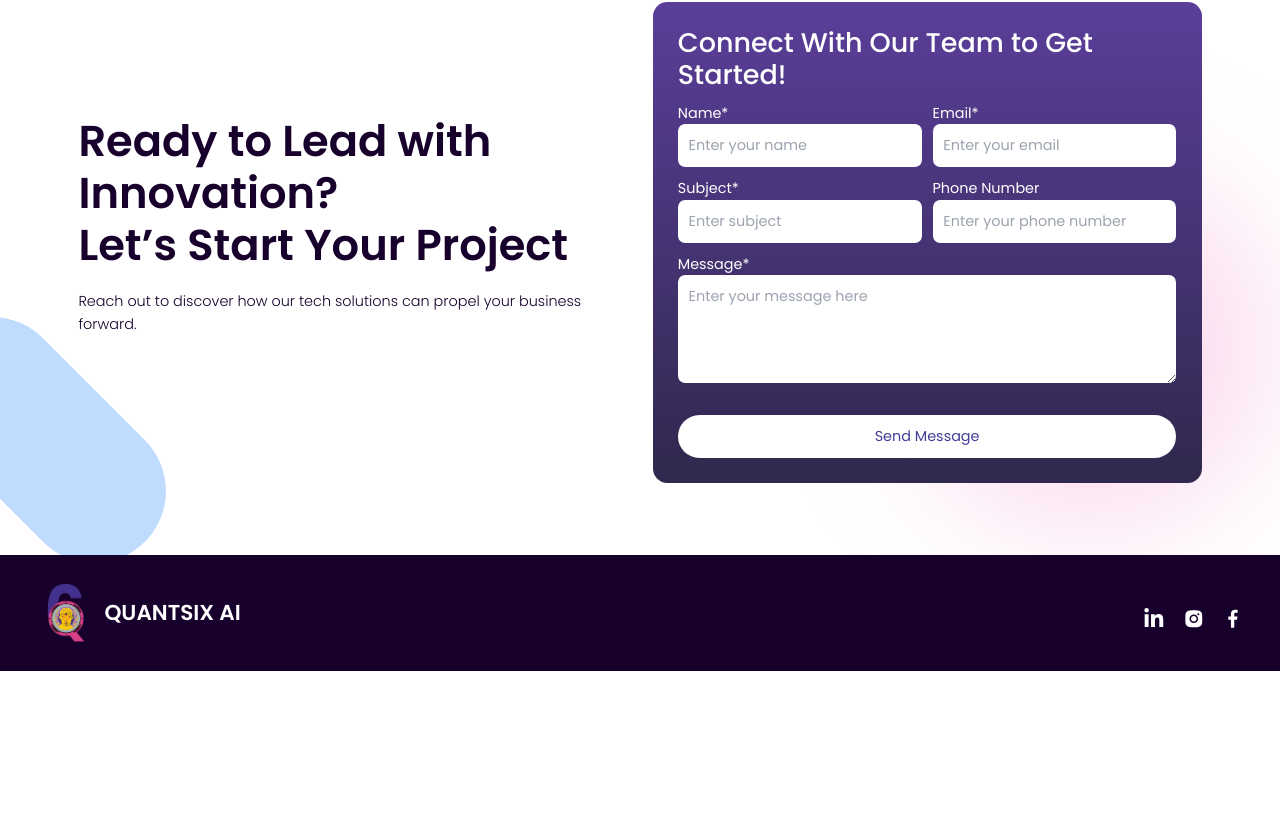
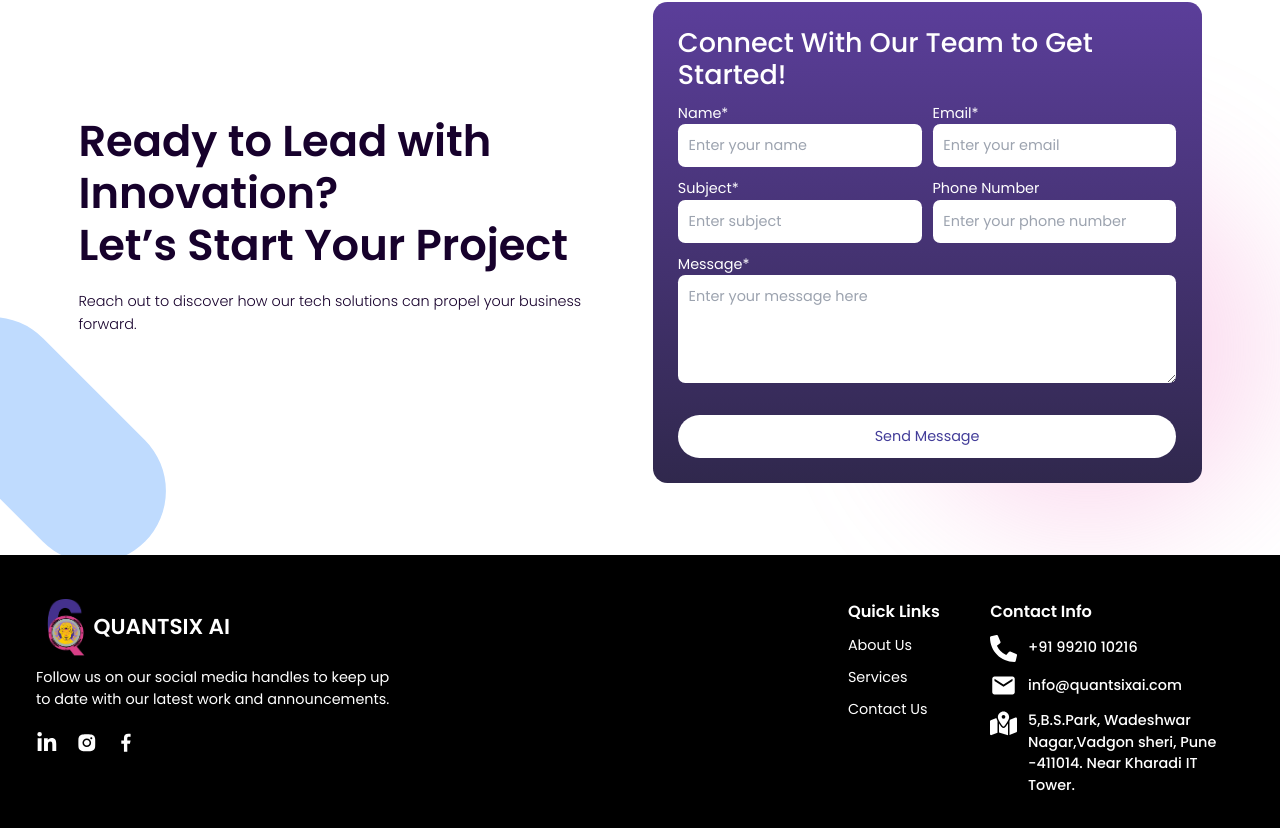
Before and after one commit to remeessalam/QUANTSIXAI, a React (Create React App) app: page /app-development in a window 1280 px wide. Shown: the part 5810-6638 px from the top of the page. Before the commit the page ends 6481 px from the top, so only its background shows below. Built offline with nearby package versions, Linux system fonts and the light colour scheme.

Commit message:
contacct details added in the footer  and make all footer same

```diff
--- a/src/components/LandingPage/Footer.jsx
+++ b/src/components/LandingPage/Footer.jsx
@@ -1,16 +1,46 @@
 import React from "react";
 import logo from "../../assets/logo/logo.png";
 import { Link } from "react-router-dom";
-import { FaLinkedinIn } from "react-icons/fa";
+import { FaLinkedinIn, FaPhoneAlt } from "react-icons/fa";
 import { AiFillInstagram } from "react-icons/ai";
 import { GrFacebookOption } from "react-icons/gr";
 import { clientDetails } from "../../constants";
+import { Link as ScrollLink } from "react-scroll";
+import { MdEmail } from "react-icons/md";
+import { FaMapLocationDot } from "react-icons/fa6";
 
 const Footer = () => {
   return (
-    <div className="bg-[#17012C] py-[2rem] text-white">
-      <div className="px-5 sm:px-10 flex flex-col gap-3 sm:flex-row items-center justify-between">
-        <div className="flex flex-row gap-3 items-center">
+    // <div className="bg-[#17012C] py-[2rem] text-white">
+    //   <div className="px-5 sm:px-10 flex flex-col gap-3 sm:flex-row items-center justify-between">
+    //     <div className="flex flex-row gap-3 items-center">
+    //       <img
+    //         loading="lazy"
+    //         src={logo}
+    //         alt="logo"
+    //         className="h-[4rem] object-contain"
+    //       />
+    //       <h1 className="font-semibold text-2xl">QUANTSIX AI</h1>
+    //     </div>
+    //     <div className="">
+    //       <div className="flex mt-3 gap-5 justify-start">
+    //         <Link to={clientDetails.linkedin}>
+    //           <FaLinkedinIn className="text-2xl" />
+    //         </Link>
+    //         <Link to={clientDetails.instagram}>
+    //           <AiFillInstagram className="text-2xl" />
+    //         </Link>
+    //         <Link to={clientDetails.facebook}>
+    //           <GrFacebookOption className="text-2xl" />
+    //         </Link>
+    //       </div>
+    //     </div>
+    //   </div>
+    // </div>
+    <div className="bg-black py-[3rem] text-white">
+      <div className="px-5 sm:px-10 flex flex-col gap-3 sm:flex-row justify-between">
+        <div className="flex flex-col gap-3 items-start">
+          <div className="flex items-center">
             <img
               loading="lazy"
               src={logo}
@@ -19,8 +49,12 @@ const Footer = () => {
             />
             <h1 className="font-semibold text-2xl">QUANTSIX AI</h1>
           </div>
-        <div className="">
-          <div className="flex mt-3 gap-5 justify-start">
+
+          <p className="max-w-[25rem]">
+            Follow us on our social media handles to keep up to date with our
+            latest work and announcements.
+          </p>
+          <div className="flex mt-3 gap-5 items-center">
             <Link to={clientDetails.linkedin}>
               <FaLinkedinIn className="text-2xl" />
             </Link>
@@ -31,6 +65,68 @@ const Footer = () => {
               <GrFacebookOption className="text-2xl" />
             </Link>
           </div>
+          {/* <p className="max-w-[25rem] mt-3">Address: {clientDetails.address}</p> */}
+        </div>
+        <div className="flex flex-col mt-6 sm:mt-0 sm:flex-row gap-7 md:gap-14">
+          {/* <div className="flex flex-col gap-3">
+          <p className="text-lg font-semibold">Our Services</p>
+          {services.map((item) => (
+            <Link key={item.id} to={item.link} className="cursor-pointer">
+              {item.name}
+            </Link>
+          ))}
+        </div> */}
+          <div className="flex flex-col gap-3">
+            <p className="text-lg font-semibold">Quick Links</p>
+            <Link to="/about-us" className="cursor-pointer ">
+              About Us
+            </Link>
+            <ScrollLink
+              to="services"
+              spy={true}
+              smooth={true}
+              duration={500}
+              offset={-20}
+              className="cursor-pointer  "
+            >
+              Services
+            </ScrollLink>
+            <ScrollLink
+              to="contact"
+              spy={true}
+              smooth={true}
+              duration={500}
+              offset={-20}
+              className="cursor-pointer "
+            >
+              Contact Us
+            </ScrollLink>
+          </div>
+          <div className="flex flex-col gap-3">
+            <h5 className="text-lg font-semibold">Contact Info</h5>
+            {/* <hr /> */}
+            <Link
+              to={`tel:${clientDetails.phone}`}
+              className="flex items-center gap-3 w-fit"
+            >
+              <FaPhoneAlt className="text-3xl" />
+
+              <p className=" font-medium">{clientDetails.phone}</p>
+            </Link>
+            <Link
+              to={`tel:${clientDetails.email}`}
+              className="flex items-center gap-3 w-fit"
+            >
+              <MdEmail className="text-3xl" />
+              <p className=" font-medium">{clientDetails.email}</p>
+            </Link>
+            <div className="flex gap-3  w-fit">
+              <FaMapLocationDot className="text-3xl" />
+              <p className=" font-medium max-w-[15rem]">
+                {clientDetails.address}
+              </p>
+            </div>
+          </div>
         </div>
       </div>
     </div>
--- a/src/components/Website/Footer.jsx
+++ b/src/components/Website/Footer.jsx
@@ -1,10 +1,12 @@
 import React from "react";
 import logo from "../../assets/logo/logo.png";
 import { Link } from "react-router-dom";
-import { FaLinkedinIn } from "react-icons/fa";
+import { FaLinkedinIn, FaPhoneAlt } from "react-icons/fa";
 import { AiFillInstagram } from "react-icons/ai";
 import { GrFacebookOption } from "react-icons/gr";
 import { allServices, clientDetails, services } from "../../constants";
+import { MdEmail } from "react-icons/md";
+import { FaMapLocationDot } from "react-icons/fa6";
 
 const Footer = () => {
   return (
@@ -59,6 +61,31 @@ const Footer = () => {
               Contact Us
             </Link>
           </div>
+          <div className="flex flex-col gap-3">
+            <h5 className="text-lg font-semibold">Contact Info</h5>
+            {/* <hr /> */}
+            <Link
+              to={`tel:${clientDetails.phone}`}
+              className="flex items-center gap-3 w-fit"
+            >
+              <FaPhoneAlt className="text-3xl" />
+
+              <p className=" font-medium">{clientDetails.phone}</p>
+            </Link>
+            <Link
+              to={`tel:${clientDetails.email}`}
+              className="flex items-center gap-3 w-fit"
+            >
+              <MdEmail className="text-3xl" />
+              <p className=" font-medium">{clientDetails.email}</p>
+            </Link>
+            <div className="flex gap-3  w-fit">
+              <FaMapLocationDot className="text-3xl" />
+              <p className=" font-medium max-w-[15rem]">
+                {clientDetails.address}
+              </p>
+            </div>
+          </div>
         </div>
       </div>
     </div>
```
Lines whose indentation alone changed are shown as unchanged.
